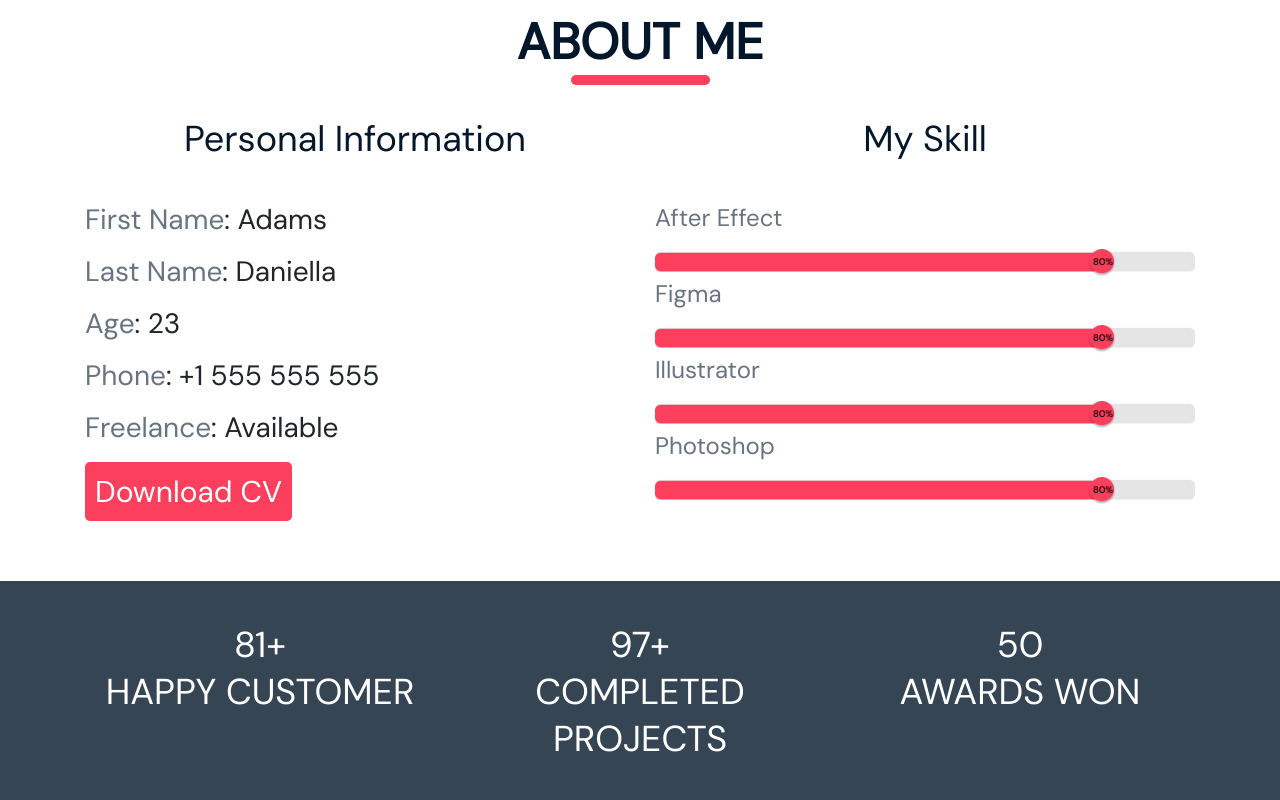
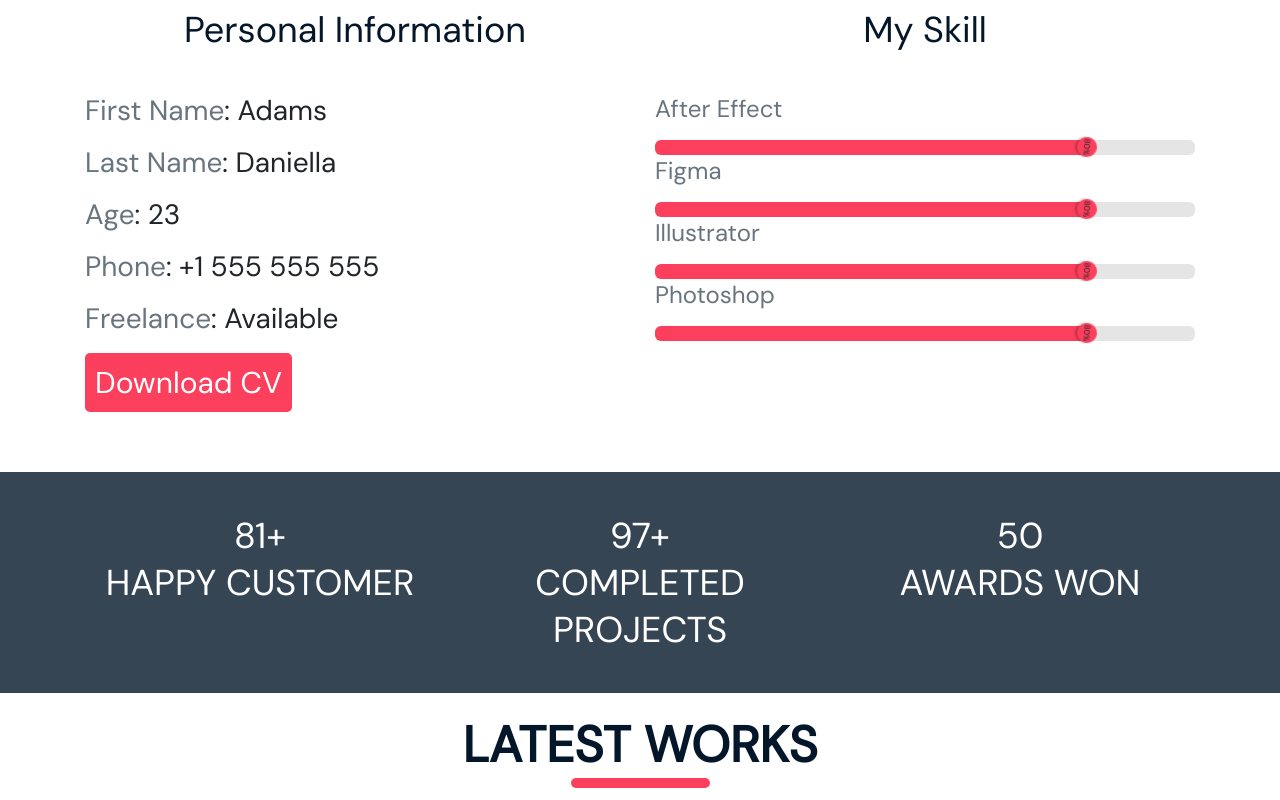
Before and after one commit to Aquilaafuadajo/designer-portfolio, a plain HTML site: page index.html in a window 1280 px wide. Shown: the part 760-1560 px from the top of the page. Drawn offline with Linux system fonts and the light colour scheme.

Commit message:
changed progress bar to from svg to html code and changed the carousel duration to 2s

```diff
--- a/assets/css/custom.css
+++ b/assets/css/custom.css
@@ -182,6 +182,10 @@ nav.navbar {
 .intro, .personal-photo {
   margin-top: 85px;
   padding: 60px 110px;
+}
+
+.photo {
+  padding: 0 10%;
 }
 
 .custom-bold-heading {
@@ -385,6 +389,58 @@ textarea {
   margin: 0 20px;
 }
 
+/* PROGRESS BAR */
+.meter {
+	height: 15px;  /* Can be anything */
+	position: relative;
+	background: #E5E5E5;
+  border-radius: 6px;
+  width: 100%;
+  display: flex;
+  align-items: center;
+}
+
+.progress {
+  display: block;
+  height: 100%;
+  border-radius: 6px;
+  background-color: rgba(var(--primary-color));
+  position: relative;
+  overflow: hidden;
+}
+
+.percent {
+  font-size: 8px;
+  background: rgba(var(--primary-color));
+  box-shadow: 0px 2px 2px rgba(0, 0, 0, 0.25);
+  height: 20px;
+  width: 20px;
+  border-radius: 50%;
+  display: flex;
+  justify-content: center;
+  align-items: center;
+  position: relative;
+  right: 10px;
+  animation: rotating 5s linear infinite;
+}
+
+@keyframes rotating {
+  from {
+    -ms-transform: rotate(0deg);
+    -moz-transform: rotate(0deg);
+    -webkit-transform: rotate(0deg);
+    -o-transform: rotate(0deg);
+    transform: rotate(0deg);
+  }
+  to {
+    -ms-transform: rotate(360deg);
+    -moz-transform: rotate(360deg);
+    -webkit-transform: rotate(360deg);
+    -o-transform: rotate(360deg);
+    transform: rotate(360deg);
+  }
+}
+
 @media screen and (max-width: 1024px) {
   .nav-link {
     font-size: 20px;
@@ -394,6 +450,12 @@ textarea {
   }
   .footer p {
     font-size: 20px;
+  }
+  /* .photo {
+    padding: 0;
+  } */
+  .intro, .personal-photo {
+    padding: 60px 70px;
   }
 }
 
--- a/assets/js/custom.js
+++ b/assets/js/custom.js
@@ -24,14 +24,10 @@ window.sr = ScrollReveal();
       });
     });
 
-    // HAMBURGER ANIMATION
-    $(document).ready(function () {
-
-      $('.first-button').on('click', function () {
-
-        $('.animated-icon1').toggleClass('open');
-      });
-      });
+    // BOOTSTRAP CAROUSEL
+    $('#carouselExampleIndicators').carousel({
+      interval: 2000
+    });
 
       // AOS
       AOS.init({
--- a/index.html
+++ b/index.html
@@ -56,7 +56,7 @@
             <a role="button" data-aos="fade-right" data-aos-easing="linear" class="custom-btn" href="#services">More About Me</a>
           </div>
           <div class="col-sm personal-photo">
-            <div class="">
+            <div class="photo">
               <img data-aos="zoom-in" src="./assets/images/Rectangle 394.png" alt="" class="w-100">
             </div>
           </div>
@@ -84,13 +84,25 @@
             <h3 class="custom-subheading">My Skill</h3>
             <div class="personal-info">
               <p class="s-24 faint-text">After Effect</p>
-              <img class="w-100" src="./assets/images/icons/Component 1.png" alt="">
+              <div class="meter">
+                <span class="progress" style="width: 80%"></span>
+                <span class="percent">80%</span>
+              </div>
               <p class="s-24 faint-text">Figma</p>
-              <img class="w-100" src="./assets/images/icons/Component 1.png" alt="">
+              <div class="meter">
+                <span class="progress" style="width: 80%"></span>
+                <span class="percent">80%</span>
+              </div>
               <p class="s-24 faint-text">Illustrator</p>
-              <img class="w-100" src="./assets/images/icons/Component 1.png" alt="">
+              <div class="meter">
+                <span class="progress" style="width: 80%"></span>
+                <span class="percent">80%</span>
+              </div>
               <p class="s-24 faint-text">Photoshop</p>
-              <img class="w-100" src="./assets/images/icons/Component 1.png" alt="">
+              <div class="meter">
+                <span class="progress" style="width: 80%"></span>
+                <span class="percent">80%</span>
+              </div>
             </div>
           </div>
         </div>
```
